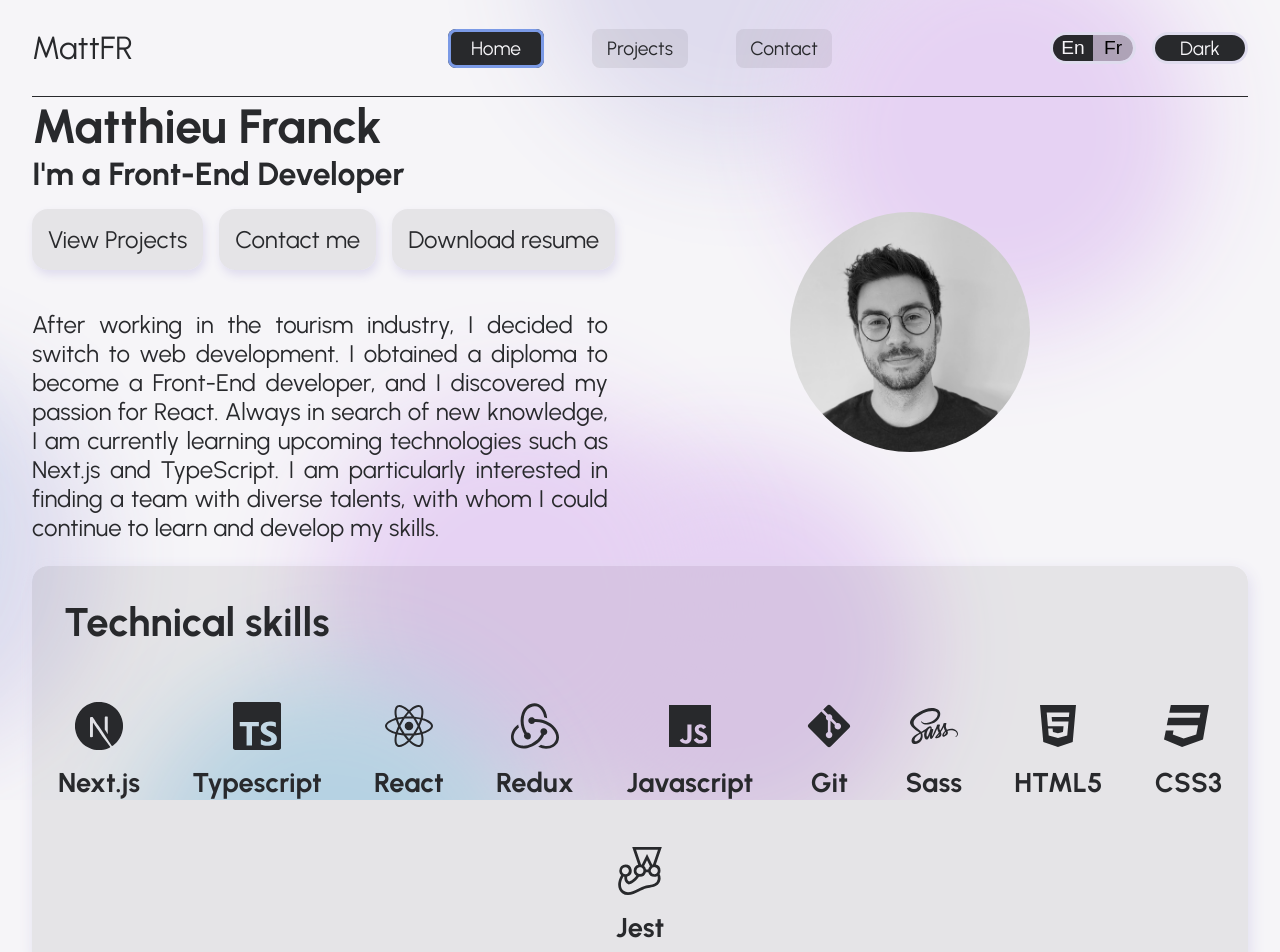
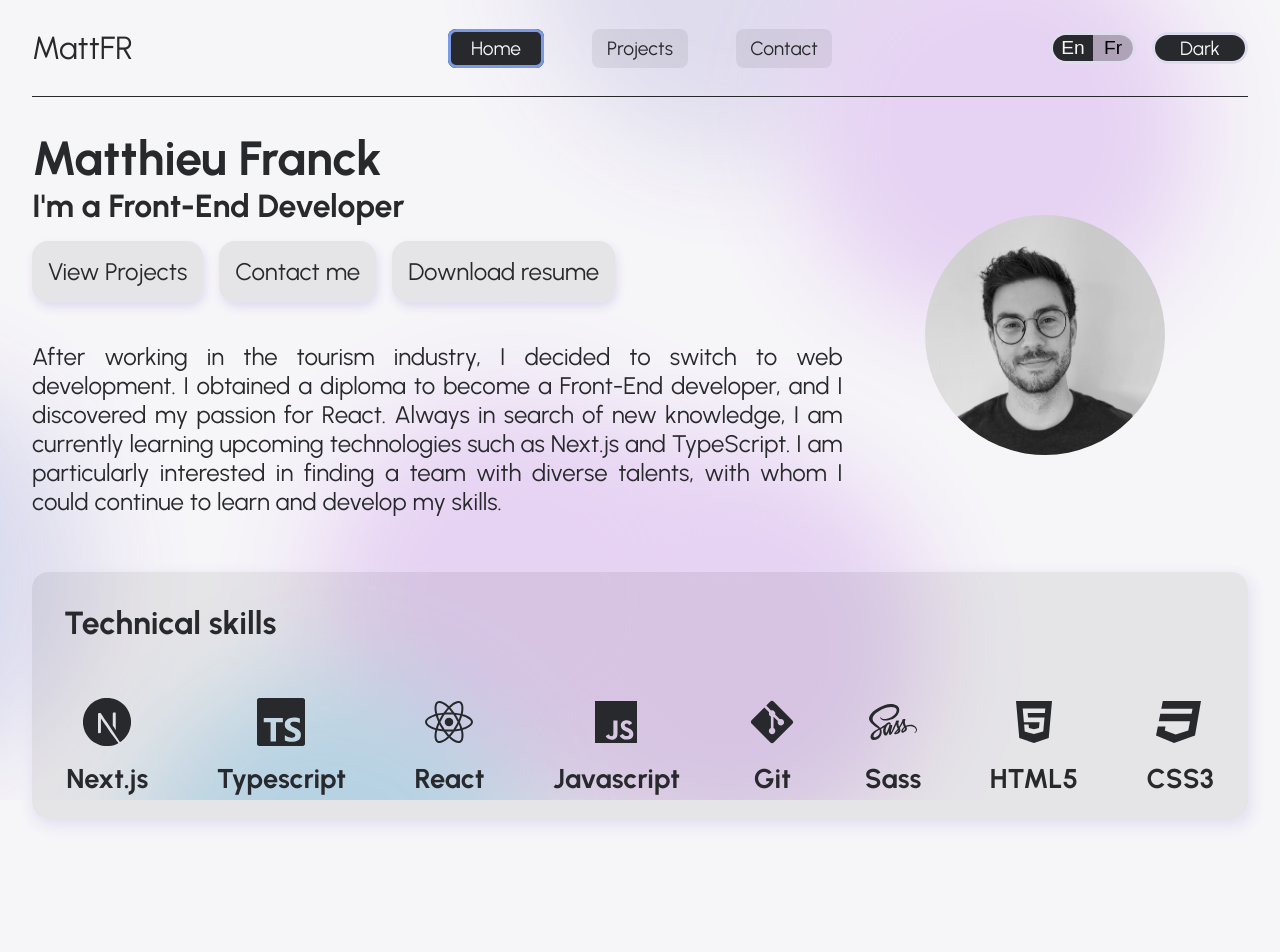
Before and after one commit to Matt-Fr/portfolio, a React (Create React App) app: page / in a window 1280 px wide. Shown: the top 952 px of the page. After the commit the page ends 883 px from the top, so only its background shows below. Built offline with nearby package versions, Linux system fonts and the light colour scheme.

Commit message:
fixed display home page

```diff
--- a/src/pages/Home.js
+++ b/src/pages/Home.js
@@ -7,7 +7,6 @@ import { FaHtml5 } from "react-icons/fa";
 import { FaSass } from "react-icons/fa";
 import { FaCss3 } from "react-icons/fa";
 import { IoLogoJavascript } from "react-icons/io5";
-import { SiJest } from "react-icons/si";
 import { SiRedux } from "react-icons/si";
 import pdf from "../assets/CV-Matthieu-Franck.pdf";
 import { SiNextdotjs, SiTypescript } from "react-icons/si";
@@ -78,12 +77,6 @@ const Home = () => {
             </h3>
           </article>
           <article className="techContainer-articlesContainer-tech">
-            <SiRedux className="techContainer-articlesContainer-tech-icon" />
-            <h3 className="techContainer-articlesContainer-tech-title">
-              Redux
-            </h3>
-          </article>
-          <article className="techContainer-articlesContainer-tech">
             <IoLogoJavascript className="techContainer-articlesContainer-tech-icon" />
             <h3 className="techContainer-articlesContainer-tech-title">
               Javascript
@@ -107,10 +100,6 @@ const Home = () => {
             <FaCss3 className="techContainer-articlesContainer-tech-icon" />
             <h3 className="techContainer-articlesContainer-tech-title">CSS3</h3>
           </article>
-          <article className="techContainer-articlesContainer-tech">
-            <SiJest className="techContainer-articlesContainer-tech-icon" />
-            <h3 className="techContainer-articlesContainer-tech-title">Jest</h3>
-          </article>
         </div>
       </div>
     </section>
--- a/src/pages/Home.scss
+++ b/src/pages/Home.scss
@@ -1,8 +1,9 @@
 .homeSection {
+  margin: 2rem 0;
   display: grid;
   grid-template-rows: auto auto; /* Two rows */
-  grid-template-columns: auto auto;
-  justify-content: center;
+  grid-template-columns: 2fr 1fr;
+  justify-items: center;
   align-items: center;
 }
 
@@ -60,6 +61,8 @@
 }
 
 .techContainer {
+  margin: 2rem 0;
+  width: 100%;
   position: relative;
   box-shadow: 2px 5px 15px 0px var(--clr-span1);
   border-radius: 1rem;
@@ -80,7 +83,7 @@
     z-index: -1;
   }
   &-title {
-    font-size: 2.5rem;
+    font-size: 2rem;
     margin: 2rem;
   }
 
@@ -142,7 +145,6 @@
 }
 @media only screen and (min-width: 1000px) {
   .homeInfoContainer-description {
-    max-width: 36rem;
     font-size: 1.5rem;
   }
 }
```
